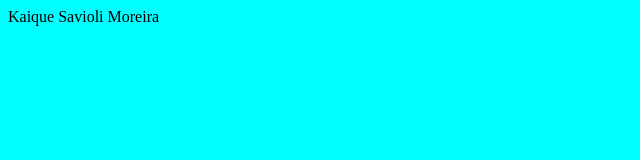
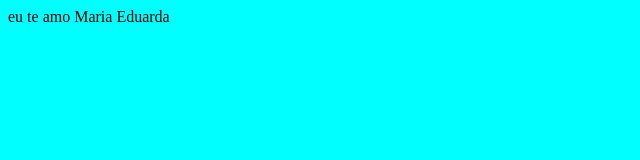
Before and after one commit to BrKsMoreira/Keyframes, a plain HTML site: page index.html in a window 1280 px wide. Shown: the full height of the page, 0-640 px from the left. Drawn offline with Linux system fonts and the light colour scheme.

Commit message:
apaixonado 1

```diff
--- a/index.html
+++ b/index.html
@@ -8,6 +8,6 @@
     <title>Keyframes</title>
 </head>
 <body class="cor">
-    Kaique Savioli Moreira
+    eu te amo Maria Eduarda
 </body>
 </html>
```
